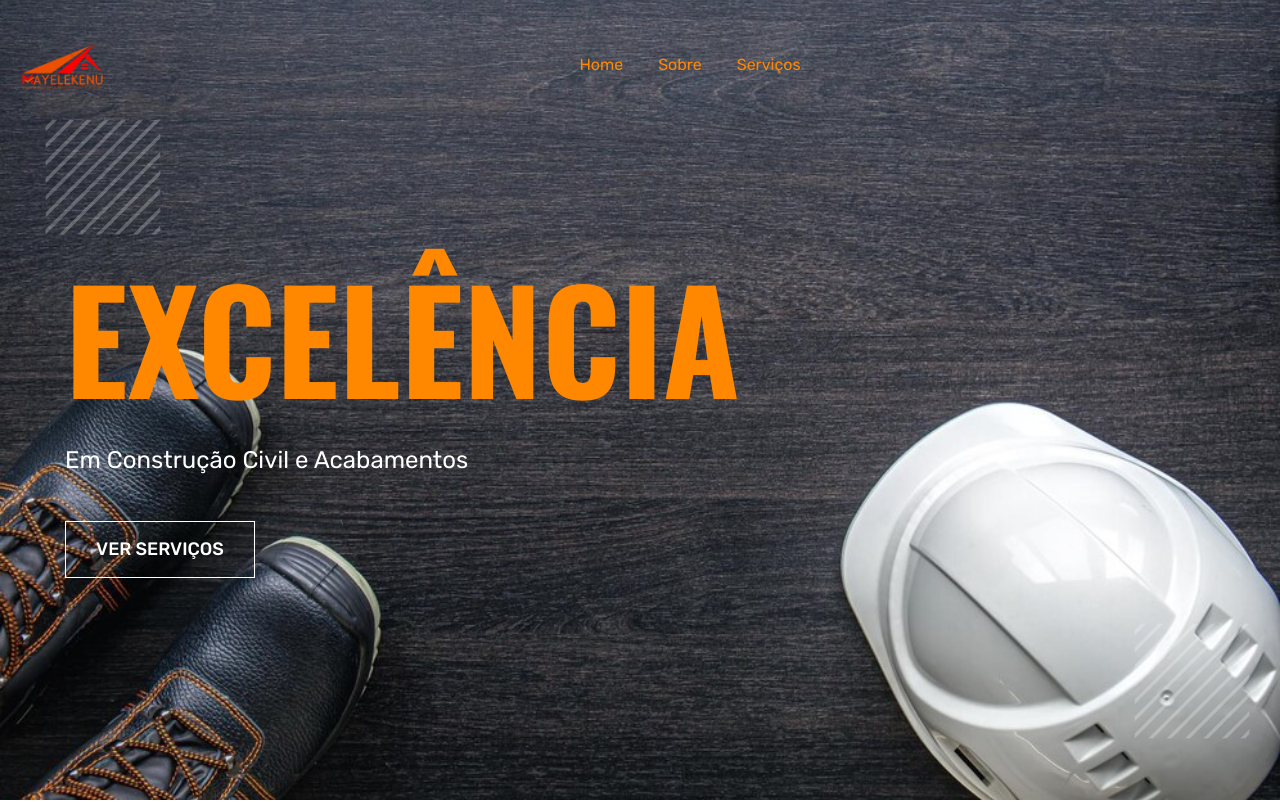
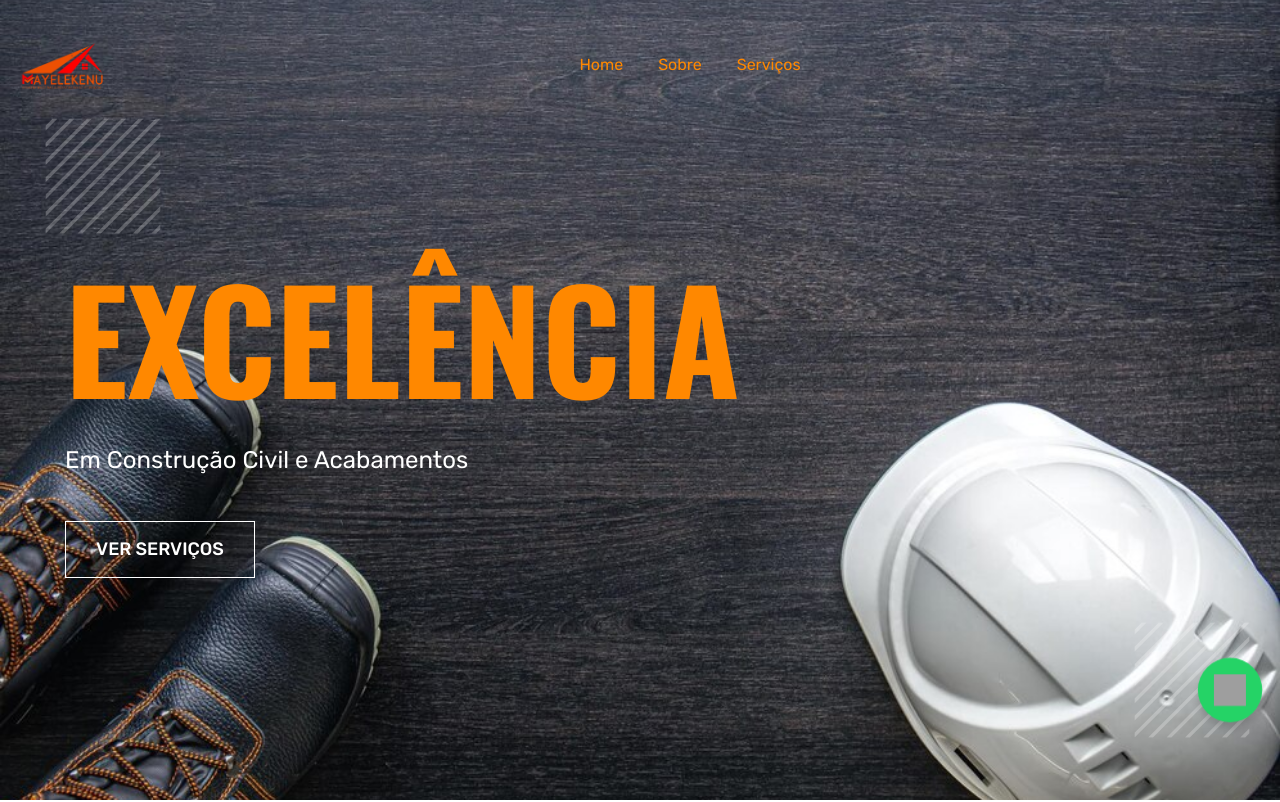
Before and after one commit to Gilpac/Mayelekenu.com, a plain HTML site: page Mayelekenu/index.html in a window 1280 px wide. Shown: the top 802 px of the page. Drawn offline with nearby package versions, Linux system fonts and the light colour scheme; grey boxes are pictures that could not be loaded.

Commit message:
Update index.html

```diff
--- a/Mayelekenu/index.html
+++ b/Mayelekenu/index.html
@@ -29,9 +29,68 @@
   <!--
     - preload images
   -->
+
+  <title>Chat no WhatsApp</title>
+    <style>
+
+        .whatsapp-btn img {
+            width: 30px;
+            height: 30px;
+        }
+
+        /* Botão do WhatsApp */
+.whatsapp-btn {
+    position: fixed;
+    bottom: 80px; /* Distância maior da base para evitar conflito com o botão "top" */
+    right: 20px;
+    background-color: #25D366;
+    color: white;
+    border: none;
+    border-radius: 50%;
+    width: 60px;
+    height: 60px;
+    display: flex;
+    align-items: center;
+    justify-content: center;
+    box-shadow: 0 4px 6px rgba(0, 0, 0, 0.1);
+    cursor: pointer;
+    z-index: 10; /* Garantir que o botão não seja coberto */
+    animation: pulse 2s infinite; /* Adiciona a animação */
+    transition: transform 0.2s; /* Efeito suave ao passar o mouse */
+}
+
+/* Alteração de escala ao passar o mouse */
+.whatsapp-btn:hover {
+    transform: scale(1.1); /* Aumenta ligeiramente o botão */
+}
+
+/* Animação de pulsar */
+@keyframes pulse {
+    0% {
+        transform: scale(1);
+        box-shadow: 0 4px 6px rgba(0, 0, 0, 0.1);
+    }
+    50% {
+        transform: scale(1.1);
+        box-shadow: 0 6px 8px rgba(0, 0, 0, 0.2);
+    }
+    100% {
+        transform: scale(1);
+        box-shadow: 0 4px 6px rgba(0, 0, 0, 0.1);
+    }
+}
+    </style>
 </head>
 
 <body id="top">
+
+
+  <!-- Botão do WhatsApp -->
+  <a href="https://wa.me/+244946292309?text=Olá,%20gostaria%20de%20mais%20informações%20sobre%20seus%20serviços!"
+  target="_blank"
+  class="whatsapp-btn">
+   <img src="https://upload.wikimedia.org/wikipedia/commons/6/6b/WhatsApp.svg" alt="WhatsApp">
+  </a>
 
   <!--
     - #HEADER
@@ -265,6 +324,8 @@
               </div>
             </li>
 
+
+
             <li>
               <div class="service-card">
 
@@ -310,7 +371,7 @@
               <div class="service-card">
 
                 <div class="card-icon">
-                  <img src="./assets/images/floor.gif" width="100" height="100" loading="lazy" alt="Train">
+                  <img src="./assets/images/floor1.gif" width="150" height="150" loading="lazy" alt="Train">
                 </div>
 
                 <h3 class="h3 card-title">
@@ -361,6 +422,26 @@
 
                 <p class="card-text">
                   Cuidamos dos mínimos detalhes para entregar um acabamento perfeito, agregando valor e beleza ao seu projeto.
+                </p>
+
+
+
+              </div>
+            </li>
+
+            <li>
+              <div class="service-card">
+
+                <div class="card-icon">
+                  <img src="./assets/images/betao.gif" width="150" height="150" loading="lazy" alt="Truck">
+                </div>
+
+                <h3 class="h3 card-title">
+                  <span class="span">07</span> Polimento do betão
+                </h3>
+
+                <p class="card-text">
+                  Transformamos superfícies de betão em acabamentos modernos, resistentes e de alta qualidade, com estética refinada e fácil manutenção.
                 </p>
 
 
```
